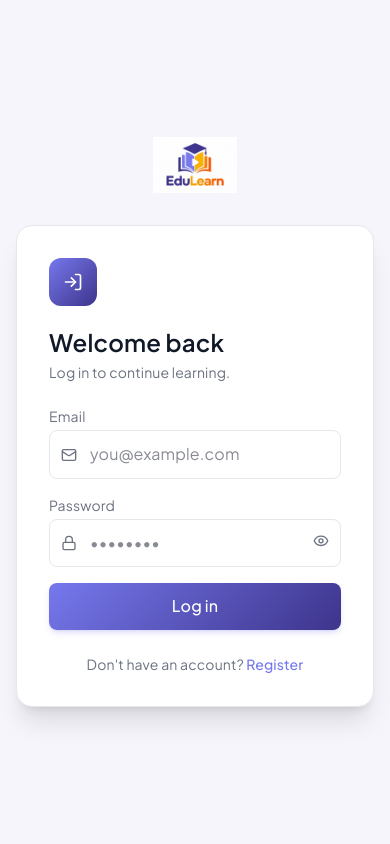
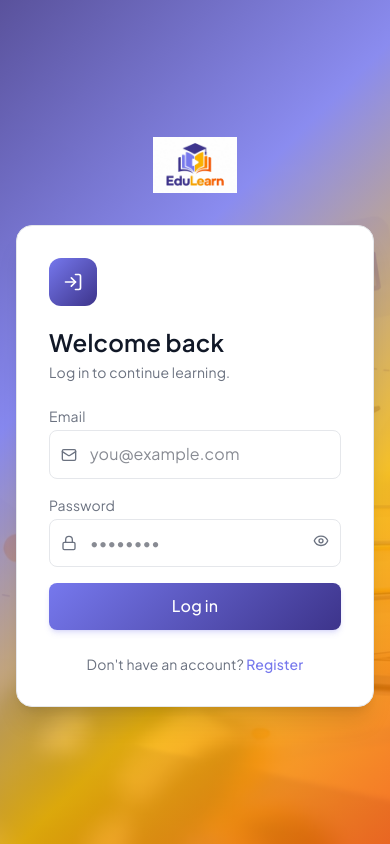
Before and after one commit to Muditha-Sankalpa/edulearn-gpt, a React (Vite) app in the folder client/: page /login in a window 390 px wide. Built offline with nearby package versions, Linux system fonts and the light colour scheme; no server answers.

Commit message:
fix: show auth background image on mobile login/register too

```diff
--- a/client/src/components/layout/AuthLayout.jsx
+++ b/client/src/components/layout/AuthLayout.jsx
@@ -42,8 +42,20 @@ const AuthLayout = () => {
         </div>
       </div>
 
-      <div className="w-full lg:w-1/2 flex flex-col items-center justify-center px-4 py-12">
-        <Link to="/courses" className="mb-8 lg:hidden">
+      <div className="w-full lg:w-1/2 flex flex-col items-center justify-center px-4 py-12 relative overflow-hidden">
+        <div
+          className="absolute inset-0 bg-cover bg-center lg:hidden"
+          style={{ backgroundImage: `url(${authBg})` }}
+        />
+        <div
+          className="absolute inset-0 lg:hidden"
+          style={{
+            background: "linear-gradient(135deg, #3D348B 0%, #7678ED 35%, #F7B801 70%, #F35B04 100%)",
+            opacity: 0.85,
+          }}
+        />
+
+        <Link to="/courses" className="mb-8 lg:hidden relative z-10">
           <img src={logo} alt="EduLearn" className="h-14 w-auto" />
         </Link>
         <AnimatePresence mode="wait">
@@ -53,7 +65,7 @@ const AuthLayout = () => {
             animate={{ opacity: 1, x: 0 }}
             exit={{ opacity: 0, x: -16 }}
             transition={{ duration: 0.2, ease: "easeOut" }}
-            className="w-full flex justify-center"
+            className="w-full flex justify-center relative z-10"
           >
             <Outlet />
           </motion.div>
```
